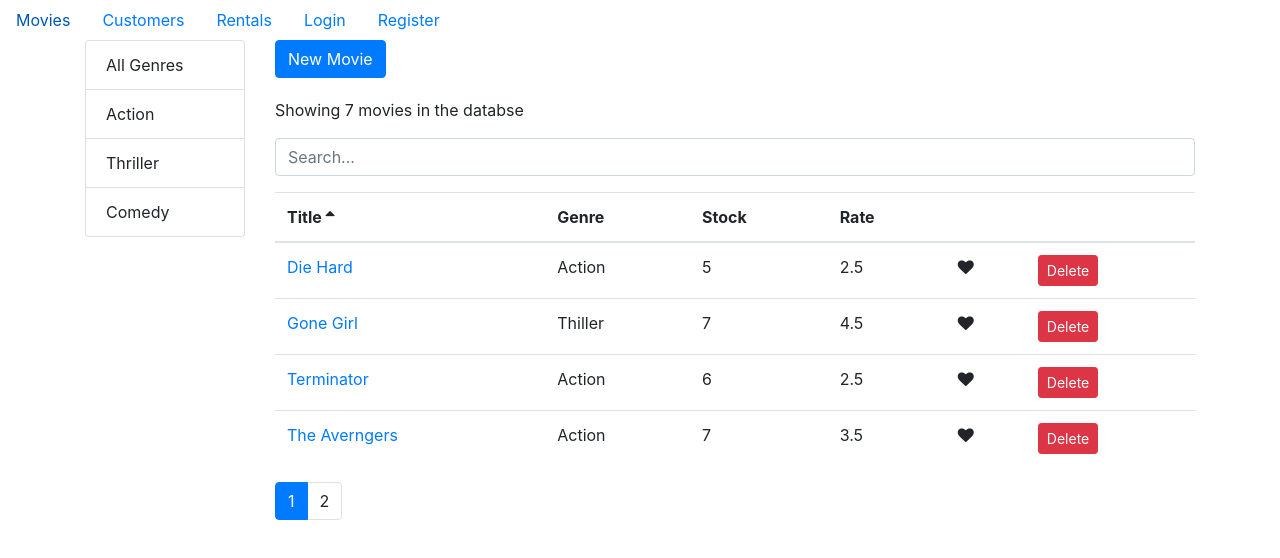
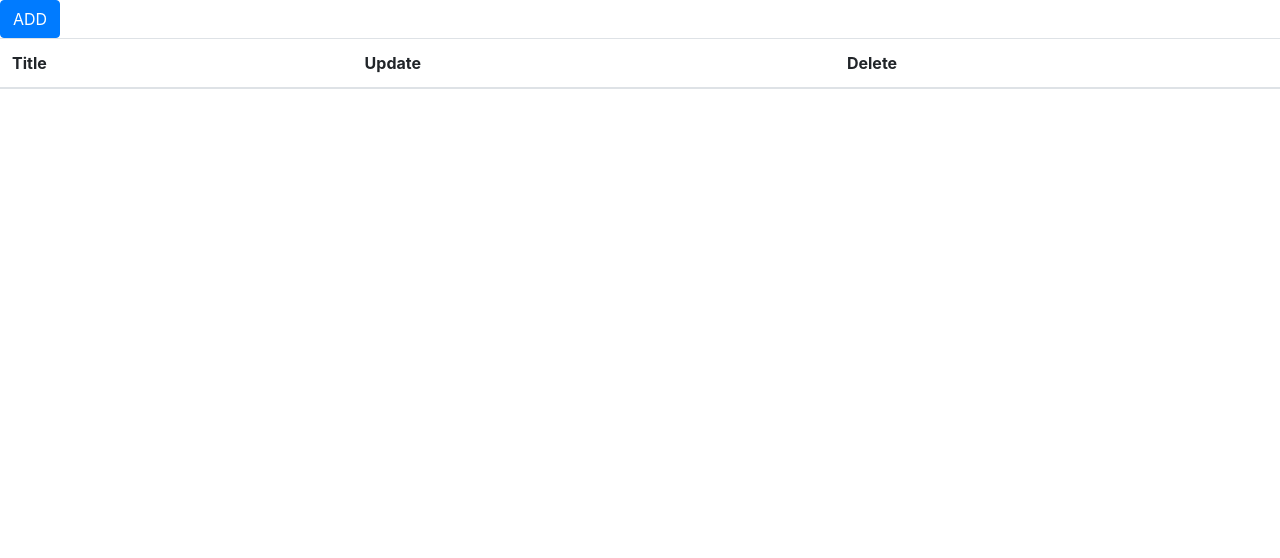
Before and after one commit to salmaatarekk/Learning-React, a React (Create React App) app in the folder counter-app/: page / in a window 1280 px wide. Before the commit this address led to /movies. Shown: the top 558 px of the page. Built offline with nearby package versions, Linux system fonts and the light colour scheme.

Commit message:
make a new HTTP_APP

```diff
--- a/counter-app/package.json
+++ b/counter-app/package.json
@@ -6,6 +6,7 @@
     "@testing-library/jest-dom": "^5.14.1",
     "@testing-library/react": "^11.2.7",
     "@testing-library/user-event": "^12.8.3",
+    "axios": "^0.18.1",
     "bootstrap": "^4.1.1",
     "font-awesome": "^4.7.0",
     "joi-browser": "^13.4.0",
--- /dev/null
+++ b/counter-app/src/components/http-app.jsx
@@ -0,0 +1,25 @@
+
+import React, { Component } from "react";
+
+class HTTP_APP extends React.Component {
+  render() {
+    return (
+        <React.Fragment>
+        <button className = "btn btn-primary" >ADD</button>
+
+      <table class="table">
+        <thead>
+          <tr>
+            <th scope="col">Title</th>
+            <th scope="col">Update</th>
+            <th scope="col">Delete</th>
+          </tr>
+        </thead>
+        <tbody></tbody>
+      </table>
+      </React.Fragment>
+    );
+  }
+}
+
+export default HTTP_APP;
--- a/counter-app/src/index.js
+++ b/counter-app/src/index.js
@@ -11,10 +11,11 @@ import Movies from './components/movies';
 import like from './components/common/like';
 import {BrowserRouter} from 'react-router-dom';
 import NavBar from './components/navbar';
+import HTT_APP from './components/http-app';
 
 ReactDOM.render(
 <BrowserRouter>
-<App />
+<HTT_APP />
 </BrowserRouter>
 ,
   document.getElementById('root')
```
Also changed, not shown: 1 other file (tests, documents, lock files or other folders).
